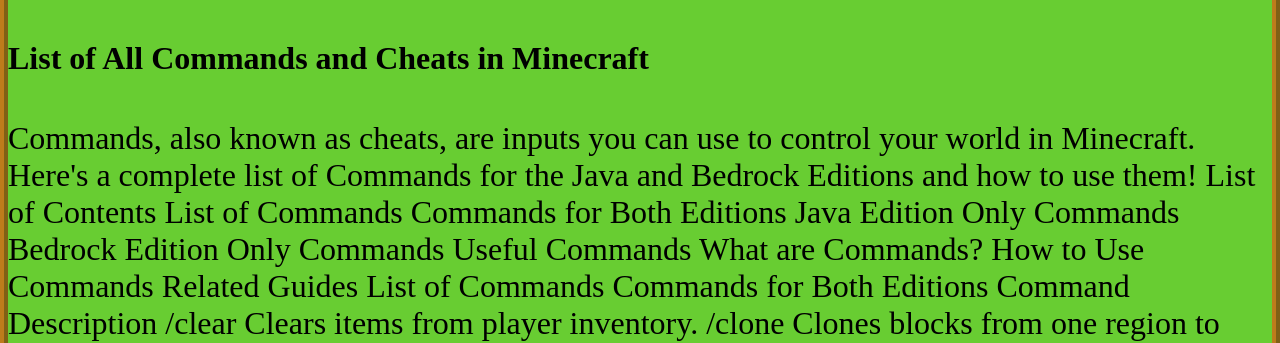
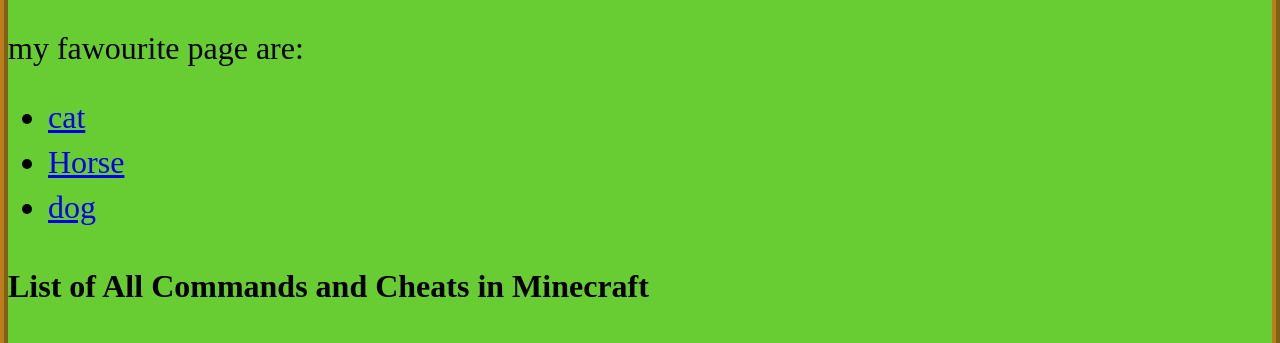
Before and after one commit to JeremiR/minecraft_chets, a plain HTML site: page minecraft-chets.html in a window 1280 px wide. Shown: the part 470-813 px from the top of the page. Drawn offline with Linux system fonts and the light colour scheme.

Commit message:
add a link

```diff
--- a/minecraft-chets.html
+++ b/minecraft-chets.html
@@ -68,6 +68,16 @@
 
   </datalist>
     </head>
+    <html>
+      <p>my fawourite page are:</p>
+
+<ul>
+  <li><a href="https://www.bing.com/images/search?q=kot&qs=n&form=QBIRMH&sp=-1&pq=kot&sc=10-3&cvid=8FF328719A1C4A3F861CF049E116C7C7&ghsh=0&ghacc=0&adlt=strict&towww=1&redig=7674E1A8908D4DE784C1E50AB92DAB4C&first=1&tsc=ImageHoverTitle">cat</a></li>
+  <li><a href="https://www.bing.com/images/search?q=horse&form=HDRSC3&adlt=strict&towww=1&redig=86800AB4F1FF4F10A292696145EE2C9D&first=1&tsc=ImageHoverTitle">Horse</a></li>
+  <li><a href="https://www.bing.com/images/search?q=owczarek%20szetlandzki&qs=AS&form=QBIR&sp=3&ghc=1&pq=owczarek%20sz&sc=10-11&sk=AS2&cvid=15AE734D000746678D3E9442E1C70637&ghsh=0&ghacc=0&first=1&tsc=ImageHoverTitle&adlt=strict&towww=1&redig=6D85178E21CE45E6A6EF0E582581D55D">dog</a></li>
+</ul>
+
+    </html>
 <body>
   <h4>List of All Commands and Cheats in Minecraft
 </h4>
--- a/minecraft_chets.css
+++ b/minecraft_chets.css
@@ -62,3 +62,10 @@
   </div>
     }
   }
+
+  html{
+    li {
+      margin-bottom: .5rem;
+    }
+
+  }
```
